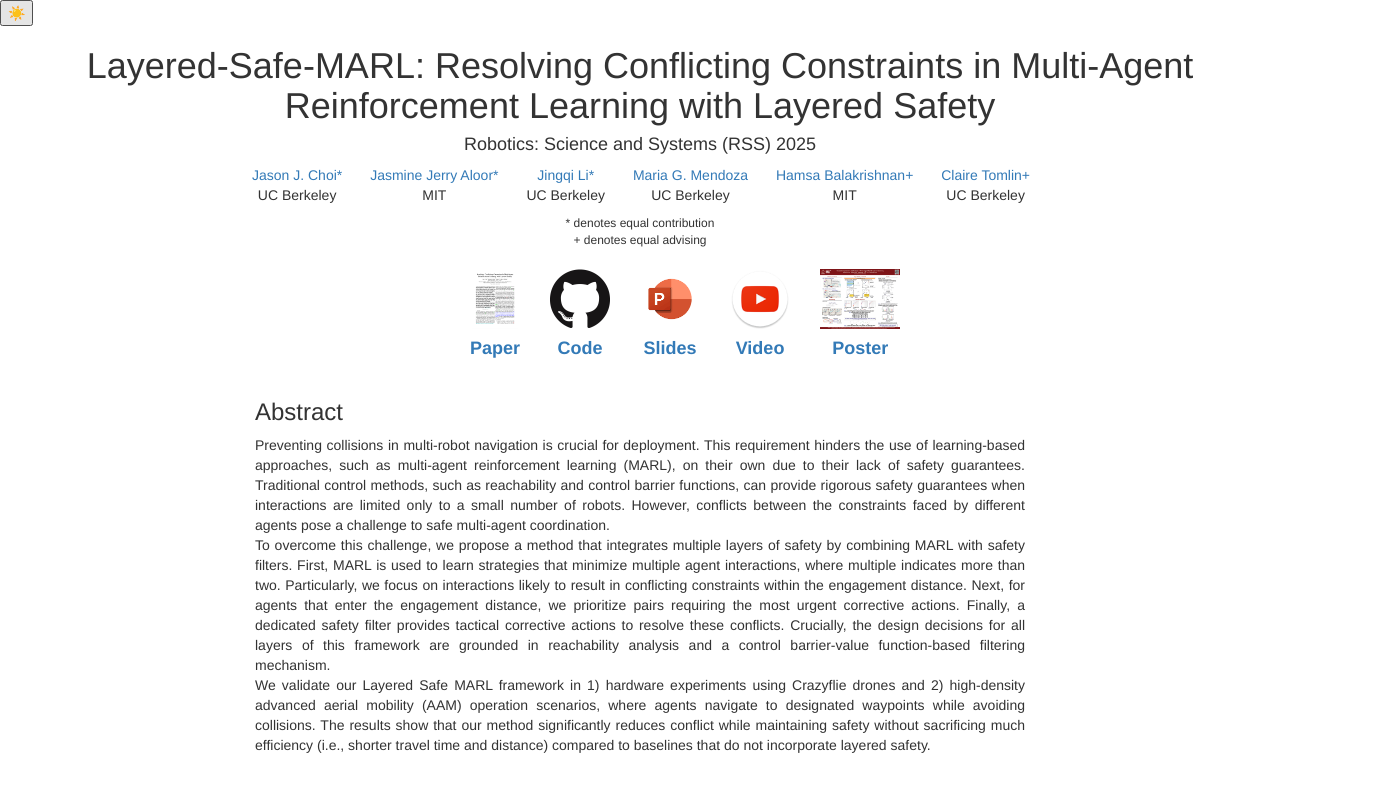
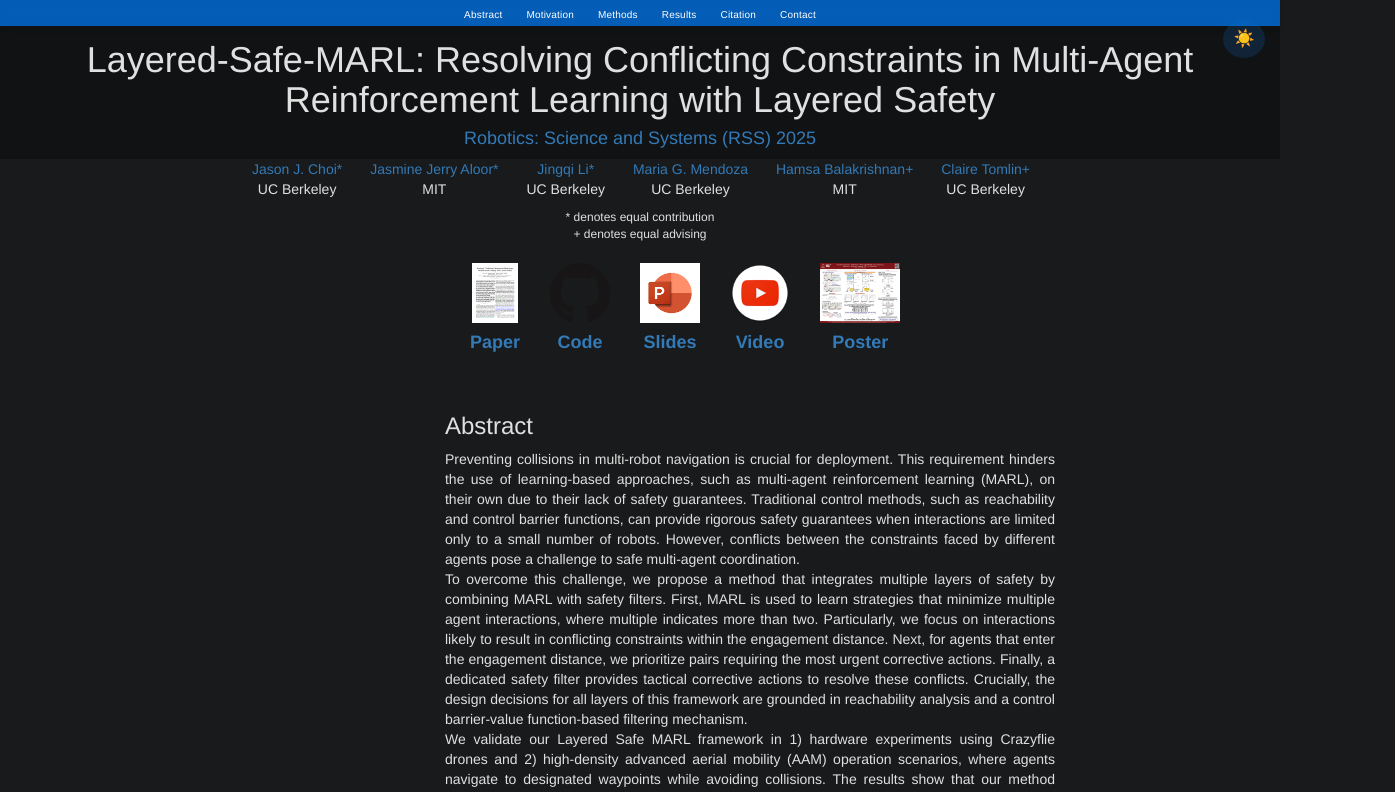
Before and after one commit to DINaMo-MIT/Layered-Safe-MARL, a plain HTML site: page index.html in a window 1280 px wide. Both pictures are taken after a click on the button "Toggle dark mode". Shown: the top 792 px of the page, 1395 px wide, since content can reach past the window. Drawn offline with nearby package versions, Linux system fonts and the light colour scheme; some packages are replaced by stand-ins of ours; a script that the page names is missing.

Commit message:
add nav bar and fix minor issues

```diff
--- a/css/app.css
+++ b/css/app.css
@@ -65,3 +65,169 @@ textarea.textarea-autosize.form-control-sm {
   height: 2rem;
   min-height: 2rem;
 }
+
+body.dark-mode {
+  background: #181a1b;
+  color: #e0e0e0;
+}
+body.dark-mode header,
+body.dark-mode footer {
+  background: #101214;
+  color: #e0e0e0;
+}
+body.dark-mode h2 {
+  color: #7ecfff;
+}
+body.dark-mode .contact {
+  background: #23272a;
+}
+body.dark-mode .cta-buttons .btn {
+  background: #333c4a;
+  color: #fff;
+}
+body.dark-mode .cta-buttons .btn:hover {
+  background: #1e90ff;
+}
+body.dark-mode .links a {
+  color: #7ecfff;
+}
+body.dark-mode .media-img {
+  box-shadow: 0 2px 8px rgba(0,0,0,0.3);
+}
+
+#darkModeToggle {
+  position: fixed;
+  top: 2rem;
+  right: 1.5rem;
+  z-index: 1000;
+  background: rgba(255,255,255,0.15);
+  border: none;
+  font-size: 1.7rem;
+  cursor: pointer;
+  color: #ffd700;
+  border-radius: 50%;
+  padding: 0.4em 0.6em;
+  transition: background 0.2s, color 0.2s;
+}
+#darkModeToggle:hover {
+  background: rgba(30,144,255,0.2);
+}
+body.dark-mode #darkModeToggle {
+  color: #fff;
+  background: rgba(30,144,255,0.15);
+}
+
+
+.toc-sidebar {
+  position: fixed;
+  top: 80px;
+  left: 0;
+  width: 200px;
+  height: 100%;
+  background: #f4f8fb;
+  padding: 2rem 1rem;
+  border-right: 1px solid #e0e0e0;
+}
+.toc-sidebar ul {
+  list-style: none;
+  padding: 0;
+}
+.toc-sidebar li {
+  margin-bottom: 1.2em;
+}
+.toc-sidebar a {
+  color: #1e90ff;
+  text-decoration: none;
+  font-weight: 500;
+}
+.toc-sidebar a:hover {
+  text-decoration: underline;
+}
+main {
+  margin-left: 220px; /* add space for sidebar */
+  padding: 2rem 1rem;
+}
+@media (max-width: 800px) {
+  .toc-sidebar {
+    position: static;
+    width: 100%;
+    border-right: none;
+    border-bottom: 1px solid #e0e0e0;
+    height: auto;
+    padding: 1rem;
+  }
+  main {
+    margin-left: 0;
+  }
+}
+/* .img-crop {
+  width: 100%;
+  height: 200px; /* Adjust this as needed */
+  /* overflow: hidden;
+  display: flex;
+  justify-content: center;
+  align-items: center;
+  border: 1px solid #ccc;
+  background: #f8f8f8;
+  border-radius: 4px;
+} */
+
+.top-toc-bar {
+  position: fixed;
+  top: 0;
+  left: 0;
+  width: 100%;
+  z-index: 1001;
+  background: rgba(0, 126, 251, 0.7); /* semi-transparent dark */
+  backdrop-filter: blur(4px);
+  padding: 0.3rem 0;
+  box-shadow: 0 2px 8px rgba(0,0,0,0.04);
+}
+.top-toc-bar ul {
+  display: flex;
+  justify-content: center;
+  align-items: center;
+  list-style: none;
+  margin: 0;
+  padding: 0;
+}
+.top-toc-bar li {
+  margin: 0 1.2rem;
+}
+.top-toc-bar a {
+  color: #fff;
+  text-decoration: none;
+  font-weight: 500;
+  font-size: 1rem;
+  letter-spacing: 0.02em;
+  transition: color 0.2s;
+}
+.top-toc-bar a:hover {
+  color: #7ecfff;
+}
+
+/* Responsive adjustments */
+@media (max-width: 600px) {
+  .media-grid {
+    grid-template-columns: 1fr;
+  }
+  .hero-img {
+    max-width: 100px;
+  }
+  .top-toc-bar ul {
+    flex-direction: column;
+  }
+  .top-toc-bar li {
+    margin: 0.5rem 0;
+  }
+  body {
+    padding-top: 3.5rem; /* Increased padding for smaller screens */
+  }
+}
+
+
+.noselect {
+  user-select: none;
+  -webkit-user-select: none;
+  -ms-user-select: none;
+}
--- a/index.html
+++ b/index.html
@@ -56,17 +56,28 @@
 </head>
 
 <body>
+  <nav class="top-toc-bar">
+    <ul>
+      <li><a href="#abstract">Abstract</a></li>
+      <li><a href="#motivation">Motivation</a></li>
+      <li><a href="#methods">Methods</a></li>
+      <li><a href="#results">Results</a></li>
+      <li><a href="#citation">Citation</a></li>
+      <li><a href="#contact">Contact</a></li>
+    </ul>
+  </nav>
   <button id="darkModeToggle" aria-label="Toggle dark mode">🌙</button>
     <header>
         <div class="hero">
             <div class="container">
                 <div class="row">
                     <div class="col-md-12 text-center">
+                        <br>
                         <h1>
                             Layered-Safe-MARL: Resolving Conflicting Constraints in Multi-Agent Reinforcement Learning with Layered Safety
                         </h1>
                         <h4>
-                            Robotics: Science and Systems (RSS) 2025
+                            <a href="https://roboticsconference.org/" target="_blank">Robotics: Science and Systems (RSS) 2025</a>
                         </h4>
                     </div>
                 </div>
@@ -172,8 +183,16 @@
             </div>
         </div>
 
-
-
+        <!-- <nav class="toc-sidebar">
+            <ul>
+            <li><a href="#abstract">Abstract</a></li>
+            <li><a href="#media">Media</a></li>
+            <li><a href="#resources">Resources</a></li>
+            <li><a href="#contact">Contact</a></li>
+            </ul>
+        </nav> -->
+        <main>
+        <section id="abstract">
         <div class="row">
             <div class="col-md-8 col-md-offset-2">
                 <h3>
@@ -203,6 +222,8 @@
                     </p>
             </div>
         </div>
+        </section>
+        <section id="motivation">
         <div class="row" style="margin-top: 40px;">
             <div class="col-md-8 col-md-offset-2">
                 <h3>Motivation</h3>
@@ -323,6 +344,8 @@
                 </p>
             </div>
         </div>
+        </section>
+        <section id="methods">
         <div class="row" style="margin-top: 40px;">
             <div class="col-md-8 col-md-offset-2">
                 <h3>Method: Distance-Based Interaction Zones</h3>
@@ -428,7 +451,8 @@
                 The CBVF enables the computation of conflict zones and safe sets for agents with different dynamics. Below we show results for two types of aerial vehicles:
                 </p>
             </div>
-
+            </section>
+            <section id="results">
             <!-- Quadrotor -->
             <div class="col-md-6 text-center">
                 <img src="img/quadrotorPic.png" alt="Quadrotor Safe Set" class="img-responsive result-image" style="max-height: 200px; margin: 0 auto;">
@@ -650,7 +674,8 @@
 
             </div>
         </div>
-
+        </section>
+        <section id="citation">
         <div class="row">
             <div class="col-md-8 col-md-offset-2">
                 <h2>
@@ -728,8 +753,16 @@
                 </p>
             </div>
         </div>
-
-
+        </section>
+        <section id="contact">
+        <div class="row">
+            <div class="col-md-8 col-md-offset-2">
+                <h2>
+                    Contact
+                </h2>
+                <p class="text-justify">
+                    For any questions, please contact <a href="mailto:jjaloor@mit.edu"><span class="noselect">Jasmine</span></a>, <a href="mailto:jjaloor@mit.edu"><span class="noselect">Jason</span></a> or <a href="mailto:jjaloor@mit.edu"><span class="noselect">Jingqi</span></a>.
+        </section>
         <div class="row">
             <div class="col-md-8 col-md-offset-2">
                 <h3>
@@ -756,6 +789,7 @@
     </div>
 
     <script src="darkmode.js"></script>
+</main>
 </body>
 
 </html>
--- a/style.css
+++ b/style.css
@@ -3,6 +3,7 @@ body {
   margin: 0;
   background: #f8f9fa;
   color: #222;
+  padding-top: 2.5rem; /* Added padding to prevent content from being hidden under the top bar */
 }
 
 header {
@@ -106,12 +107,56 @@ footer {
   font-size: 0.95rem;
 }
 
+.top-toc-bar {
+  position: fixed;
+  top: 0;
+  left: 0;
+  width: 100%;
+  z-index: 1001;
+  background: rgba(10, 37, 64, 0.7); /* semi-transparent dark */
+  backdrop-filter: blur(4px);
+  padding: 0.3rem 0;
+  box-shadow: 0 2px 8px rgba(0,0,0,0.04);
+}
+.top-toc-bar ul {
+  display: flex;
+  justify-content: center;
+  align-items: center;
+  list-style: none;
+  margin: 0;
+  padding: 0;
+}
+.top-toc-bar li {
+  margin: 0 1.2rem;
+}
+.top-toc-bar a {
+  color: #fff;
+  text-decoration: none;
+  font-weight: 500;
+  font-size: 1rem;
+  letter-spacing: 0.02em;
+  transition: color 0.2s;
+}
+.top-toc-bar a:hover {
+  color: #7ecfff;
+}
+
+/* Responsive adjustments */
 @media (max-width: 600px) {
   .media-grid {
     grid-template-columns: 1fr;
   }
   .hero-img {
     max-width: 100px;
+  }
+  .top-toc-bar ul {
+    flex-direction: column;
+  }
+  .top-toc-bar li {
+    margin: 0.5rem 0;
+  }
+  body {
+    padding-top: 3.5rem; /* Increased padding for smaller screens */
   }
 }
 
@@ -199,3 +244,9 @@ body.dark-mode #darkModeToggle {
   background: #f8f8f8;
   border-radius: 4px;
 } */ */
+
+.noselect {
+  user-select: none;
+  -webkit-user-select: none;
+  -ms-user-select: none;
+}
```
